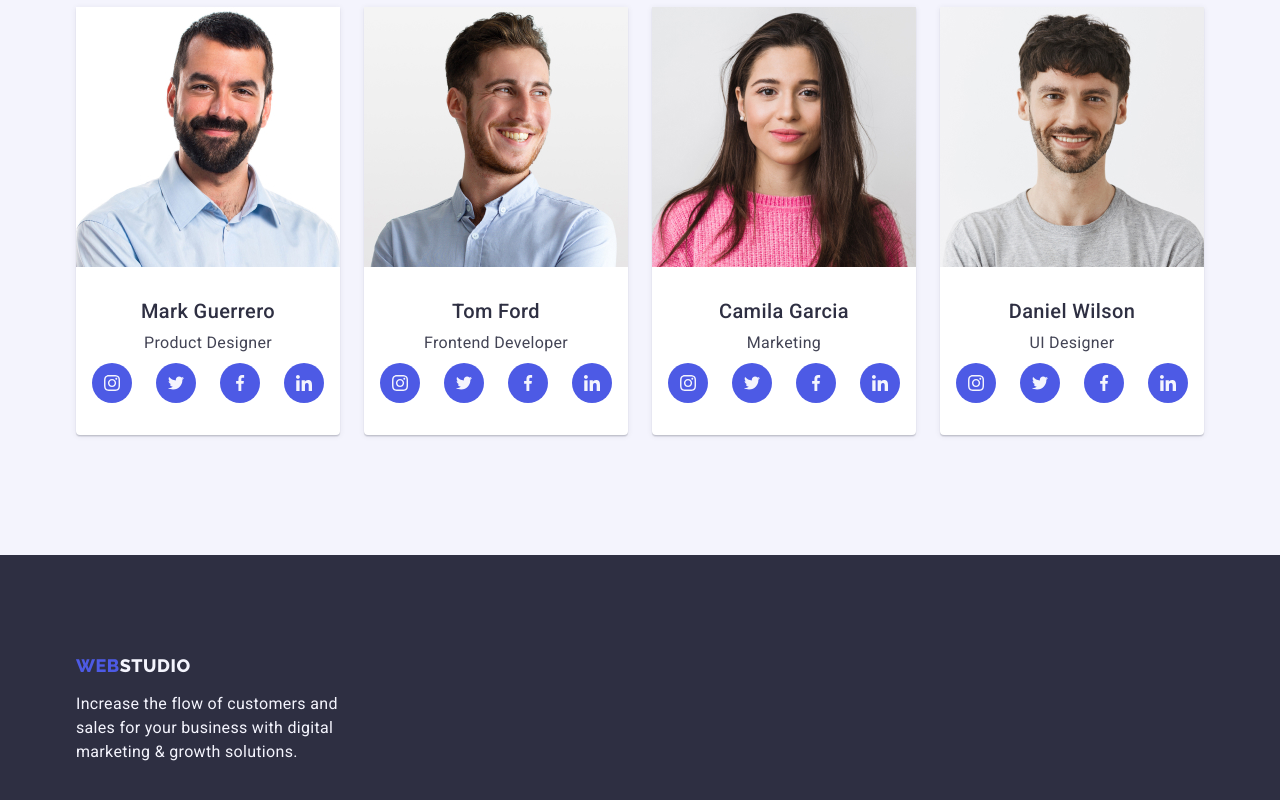
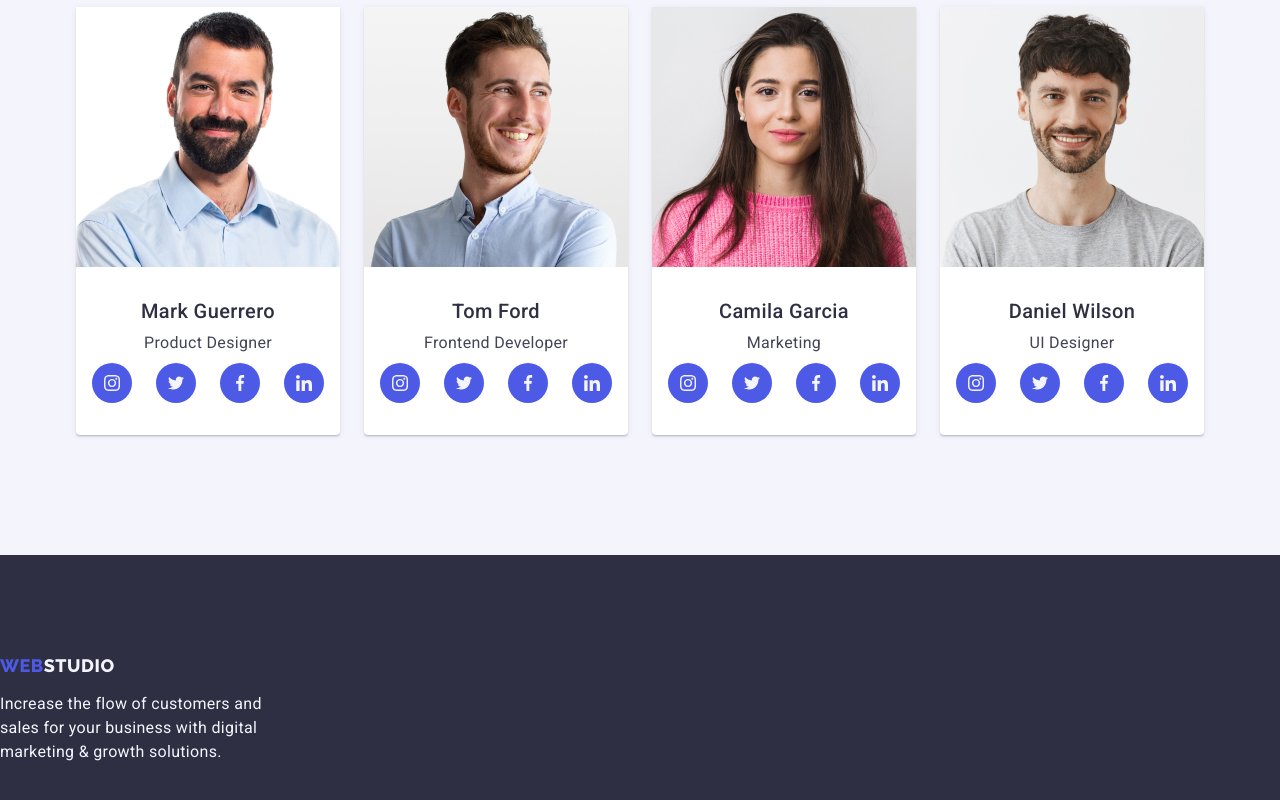
Before and after one commit to testingunYO/goit-markup-hw-04, a plain HTML site: page index.html in a window 1280 px wide. Shown: the part 1926-2726 px from the top of the page. Drawn offline with nearby package versions, Linux system fonts and the light colour scheme.

Commit message:
Update index.html

```diff
--- a/index.html
+++ b/index.html
@@ -316,7 +316,7 @@
 
     <!-- footer -->
     <footer class="footer">
-        <div class="container ">
+        <div class="footer-container ">
             <a href="./index.html" class="logo-footer list link">Web<span class="logo-color-footer">Studio</span></a>
             <p class="section-description footer-text-color">
                 Increase the flow of customers and sales for your business with digital marketing & growth
```
